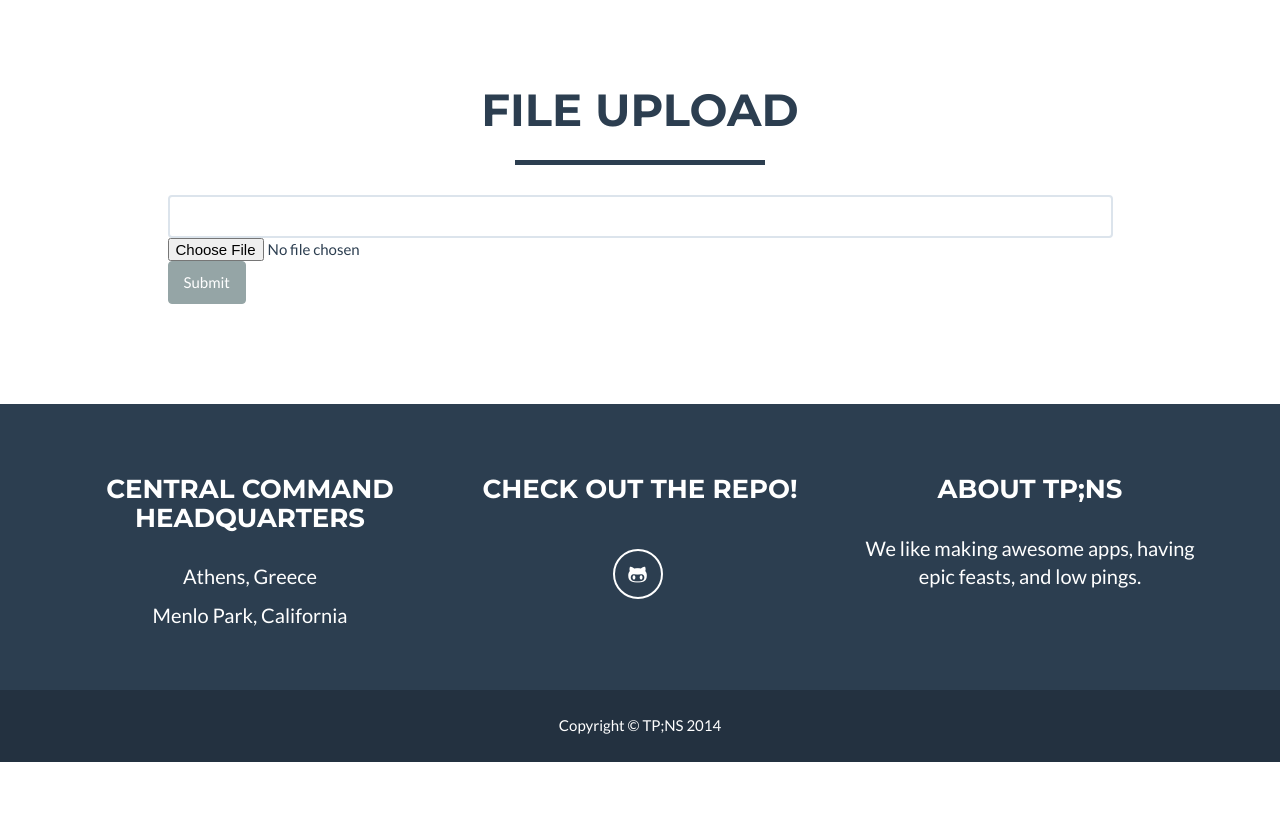
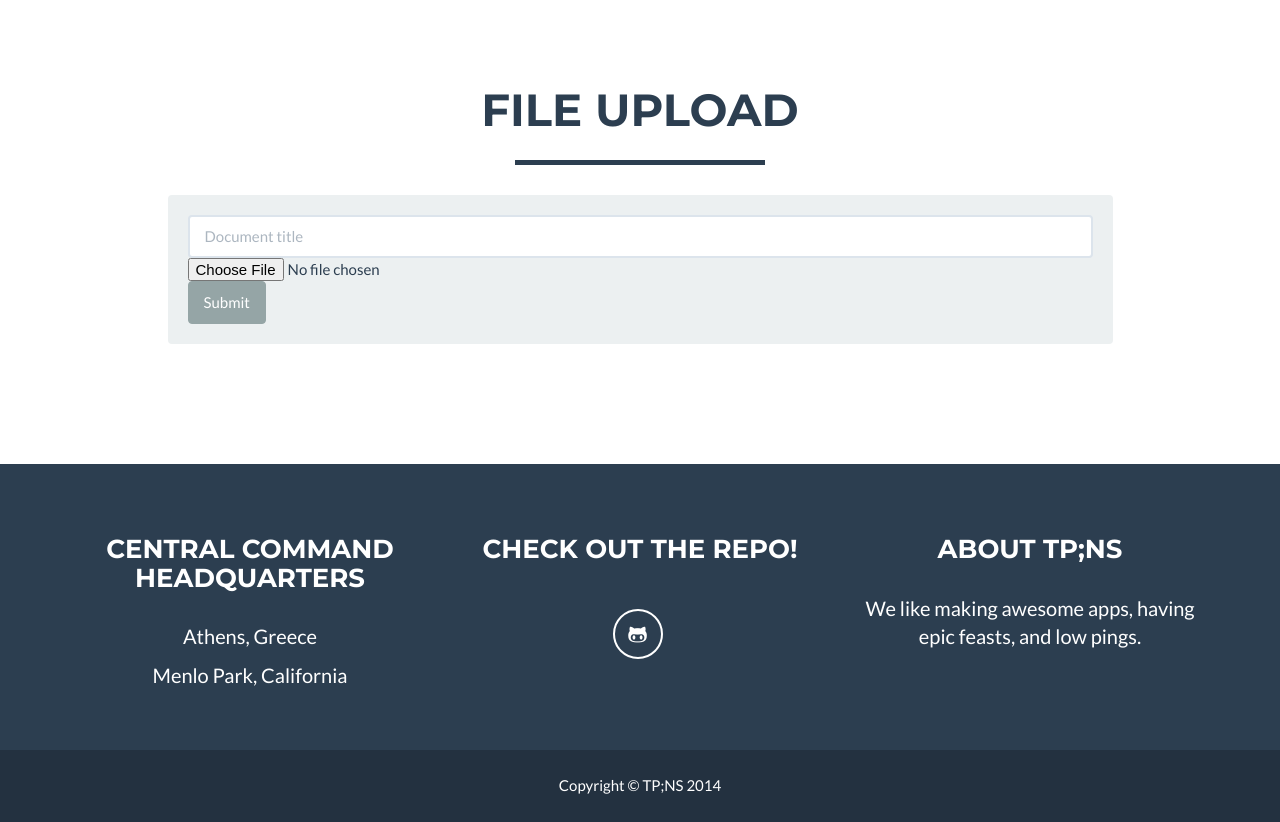
Before and after one commit to NoahLE/EULAThingy, a Django app: template eulathingy/templates/uploads/upload.html in a window 1280 px wide. Shown: the part 115-937 px from the top of the page. Before the commit the page ends 877 px from the top, so only its background shows below. Run offline with Django 3.2, Linux system fonts and the light colour scheme; the template is opened without the code that fills it, so the values that code supplies are empty; parts of the project's set-up code (start-up, migrations or seed data) failed here and were passed over; some libraries are stand-ins or nearby versions.

Commit message:
added well to upload form

```diff
--- a/eulathingy/templates/uploads/upload.html
+++ b/eulathingy/templates/uploads/upload.html
@@ -16,8 +16,8 @@
         <div class="row">
             <div class="col-lg-offset-1 col-lg-10">
                 <form id="upload-thingy" role="form" method="POST"
-                      action="/uploads/submit/" enctype="multipart/form-data">
-                    <input type="text" class="form-control" />
+                      action="/uploads/submit/" enctype="multipart/form-data" class="well">
+                    <input type="text" class="form-control" placeholder="Document title" />
                     <input type="file" name="upload_file">
                     <button type="submit" class="btn btn-default">Submit
                     </button>
```
